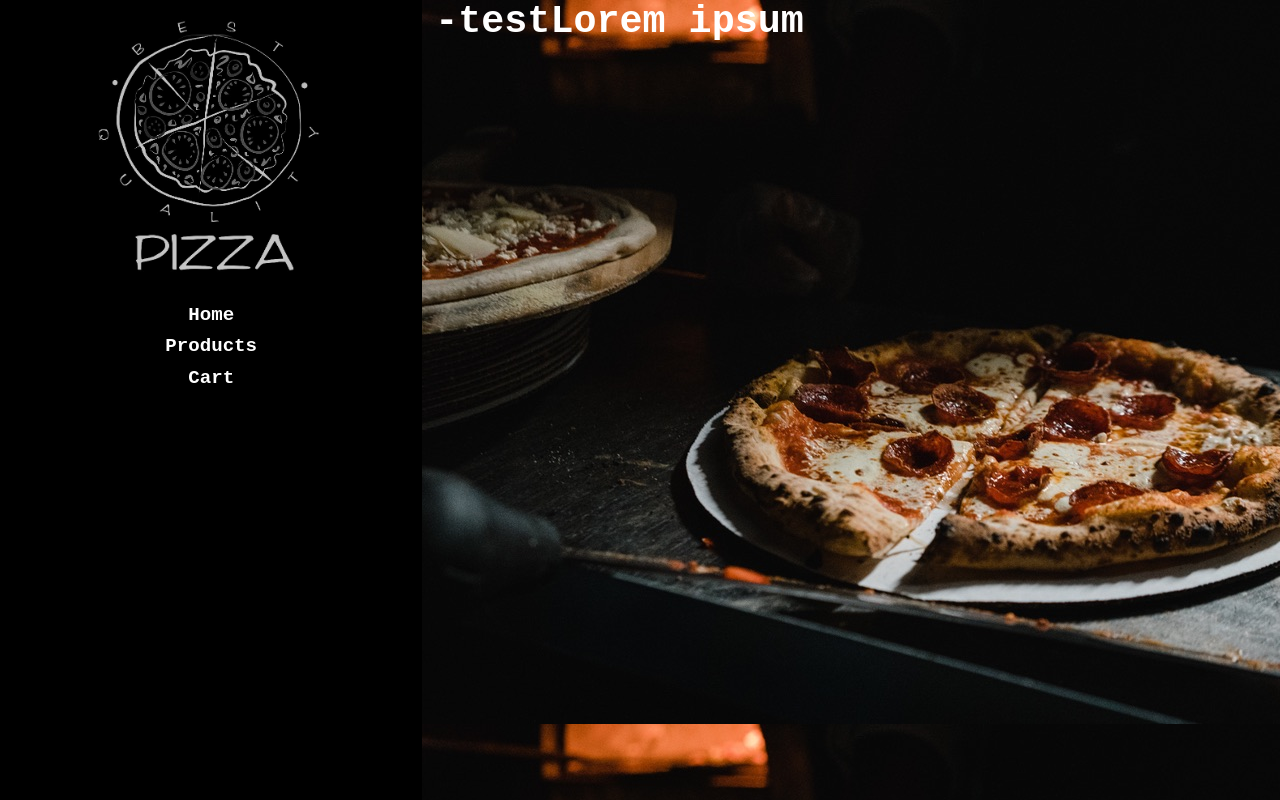
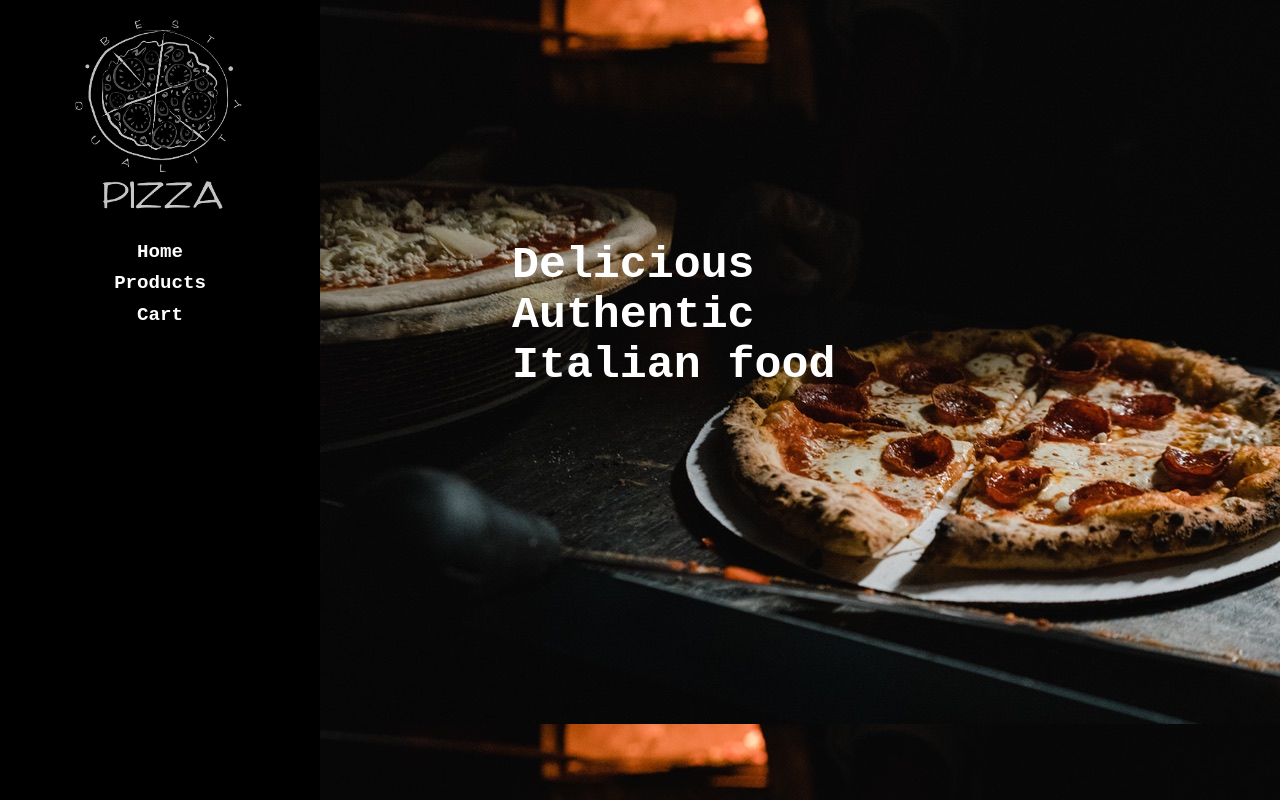
Before and after one commit to PeterJakobs1/pizza, a React (Create React App) app: page / in a window 1280 px wide. Shown: the top 800 px of the page. Built offline with nearby package versions, Linux system fonts and the light colour scheme.

Commit message:
commit on master

```diff
--- a/src/App.js
+++ b/src/App.js
@@ -13,6 +13,7 @@ function App() {
             <LandingPage />
           </div>
       </div>
+
     </div>
   );
 }
--- a/src/App.scss
+++ b/src/App.scss
@@ -1,6 +1,6 @@
 @import './styles/layout';
 @import './styles/navbar';
-
+@import './styles/landingTypo';
 
 *{
     padding:0;
--- a/src/Components/NavBar.js
+++ b/src/Components/NavBar.js
@@ -1,6 +1,5 @@
 import React from 'react'
 import logo from '../img/logo.jpg'
-import bergen from '../img/bergen.png'
 import {NavLink} from 'react-router-dom';
 
 function NavBar() {
@@ -38,5 +37,4 @@ function NavBar() {
         </div>
     )
 }
-
 export default NavBar
--- a/src/Pages/LandingPage.js
+++ b/src/Pages/LandingPage.js
@@ -3,10 +3,12 @@ import React from 'react'
 function LandigPage() {
     return (
         <div className="LandigPage">
-            <header className="hero">
-                <h1 className="hero-text">
-                    Hero -test
-                    <span>Lorem ipsum</span>
+            <header className="LandigText">
+                <h1 className="landing-text">
+
+                    <h3>Delicious</h3>
+                    <h3>Authentic</h3>
+                    <h3>Italian food</h3>
                 </h1>
             </header>
 
--- /dev/null
+++ b/src/styles/_landingTypo.scss
@@ -0,0 +1,16 @@
+
+.LandigPage{
+    position: absolute;
+    top:30%;
+    left: 40%;
+
+}
+
+.landingText{
+    span{
+        background-color: aliceblue;
+        font-size: smaller;
+
+
+    }
+}
--- a/src/styles/_layout.scss
+++ b/src/styles/_layout.scss
@@ -2,7 +2,7 @@
 
 .App{
     .sidebar{
-        width: 33%;
+        width: 25%;
         height: 100vh;
         background-color: black;
         position:fixed;
--- a/src/styles/_navbar.scss
+++ b/src/styles/_navbar.scss
@@ -65,7 +65,7 @@
 
             }
             img{
-                width: 70%;
+                width: 100%;
                 display: grid;
 
 
```
